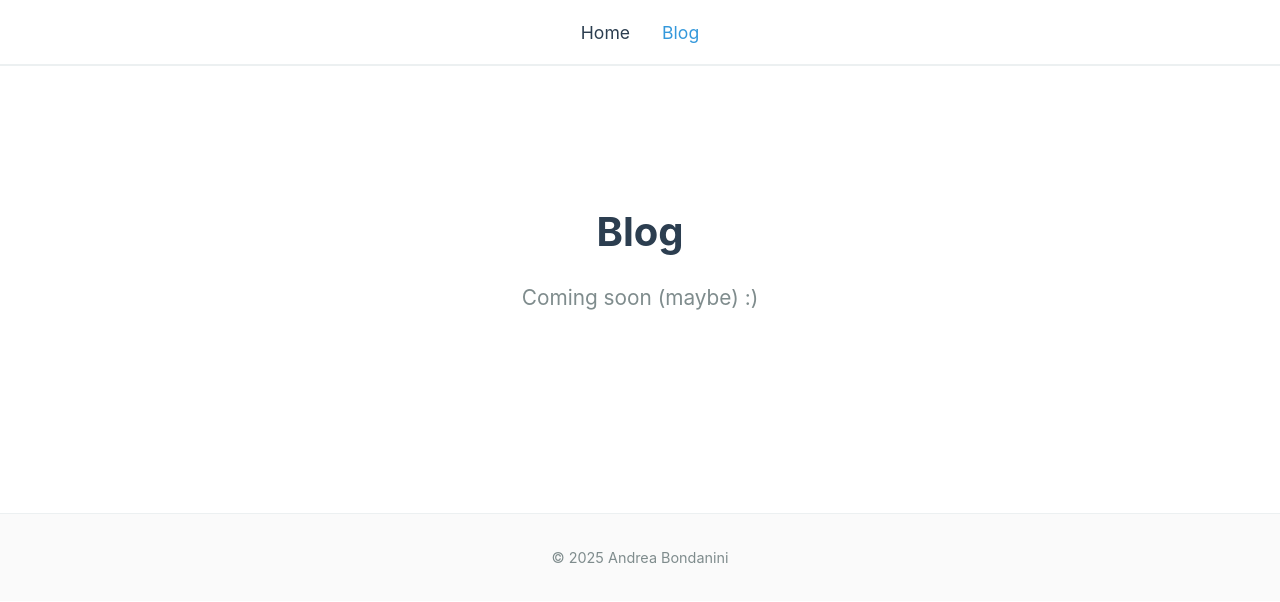
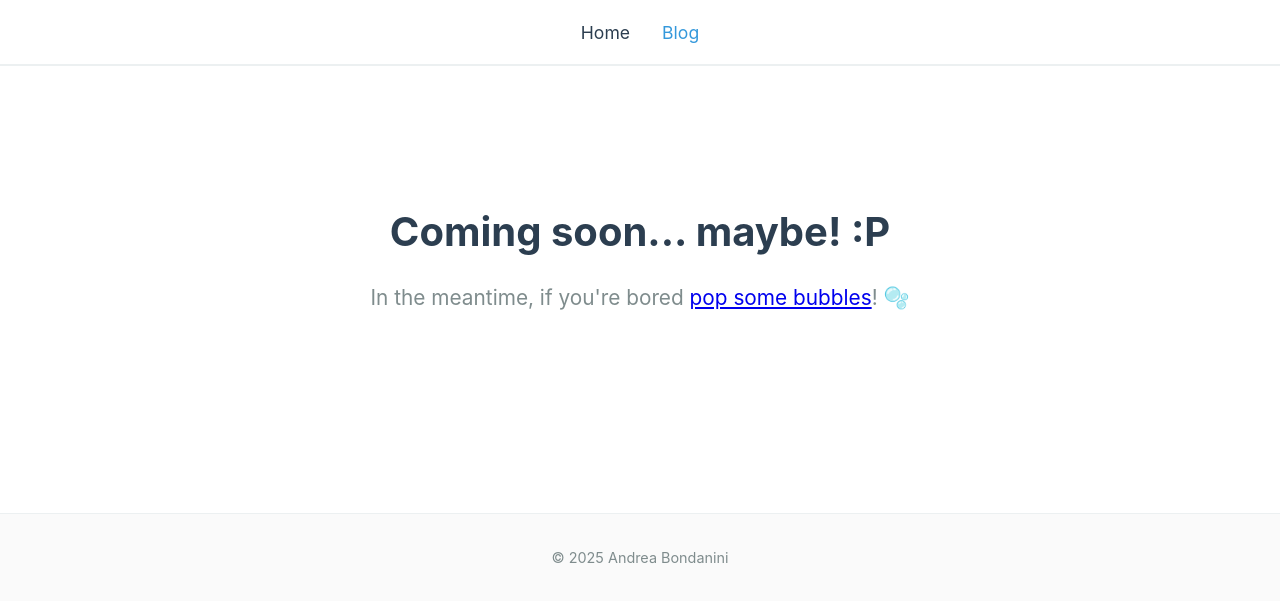
Before and after one commit to sbundaz/sbundaz.github.io, a plain HTML site: page blog.html in a window 1280 px wide. Drawn offline with Linux system fonts and the light colour scheme.

Commit message:
Update blog

```diff
--- a/blog.html
+++ b/blog.html
@@ -20,8 +20,8 @@
     <!-- Blog Content -->
     <section class="section blog-coming-soon">
         <div class="container">
-            <h1>Blog</h1>
-            <p class="coming-soon-message">Coming soon (maybe) :)</p>
+            <h1>Coming soon... maybe! :P</h1>
+            <p class="coming-soon-message">In the meantime, if you're bored <a href="https://andreabondanini.com/BubbleCleaner/" target="_blank">pop some bubbles</a>! 🫧</p>
         </div>
     </section>
 
```
